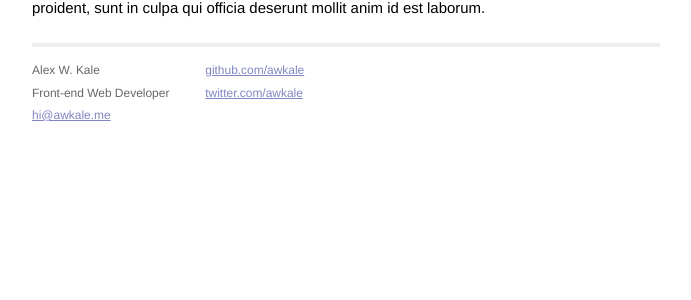
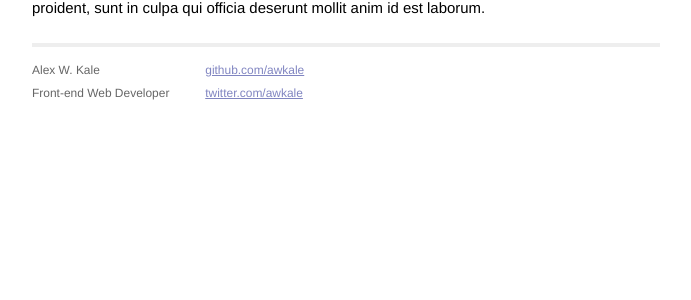
Before and after one commit to awkale/awkale.github.io, a Jekyll site: the page built from _posts/2014-09-29-more.markdown, in a window 1280 px wide. Shown: the part 302-602 px from the top of the page, without its empty margins (294-985 px from the left). Built offline with Jekyll 4.4.1, drawn with Linux system fonts in a browser that asks for light colours; Markdown is read by kramdown in place of the engine named in the settings.

Commit message:
remove email

```diff
--- a/_includes/footer.html
+++ b/_includes/footer.html
@@ -3,7 +3,6 @@
     <p>
       Alex W. Kale<br />
       Front-end Web Developer<br />
-      <a href="mailto:hi@awkale.me">hi@awkale.me</a>
     </p>
   </div>
   <div class="contact">
```
